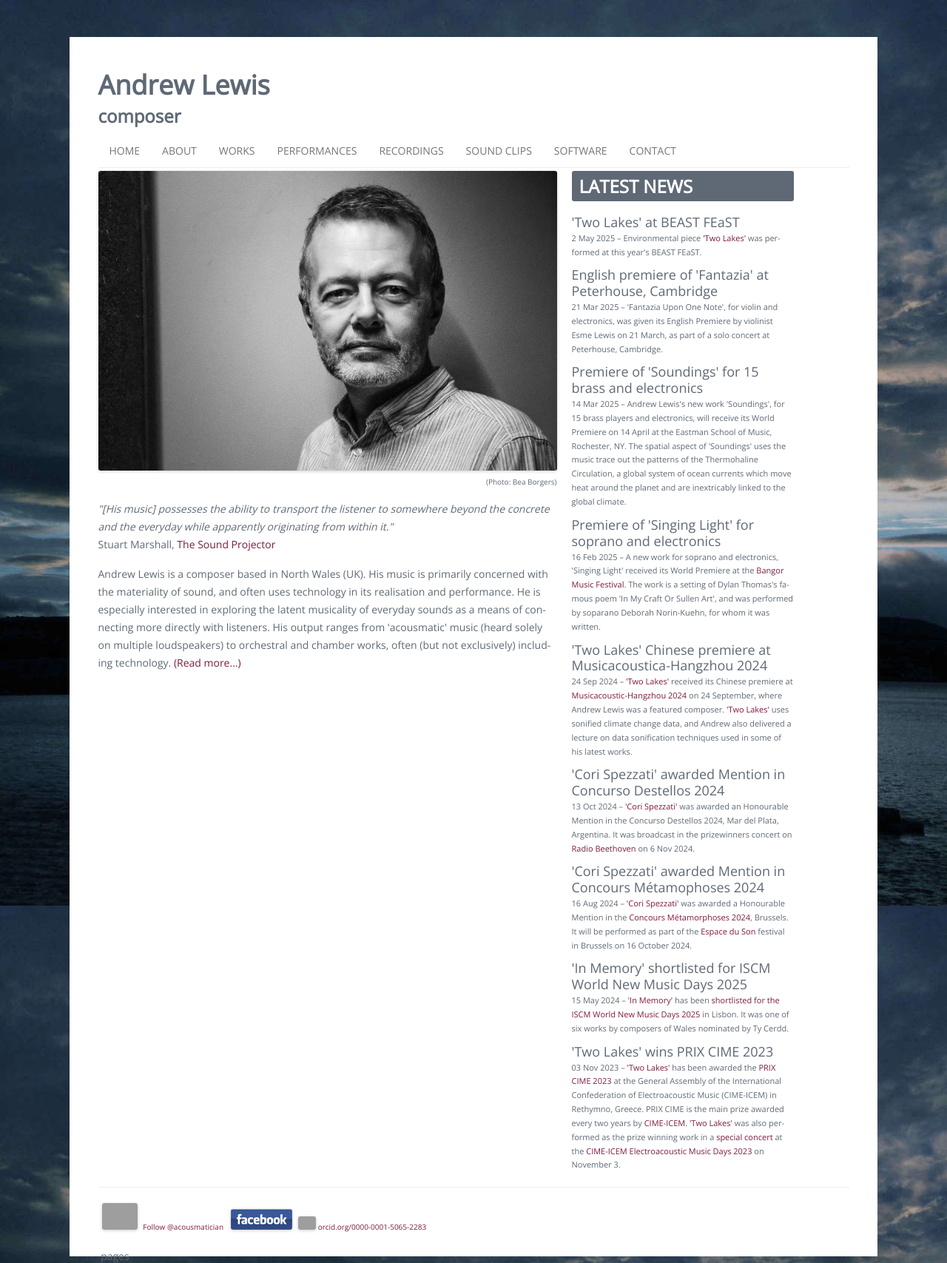
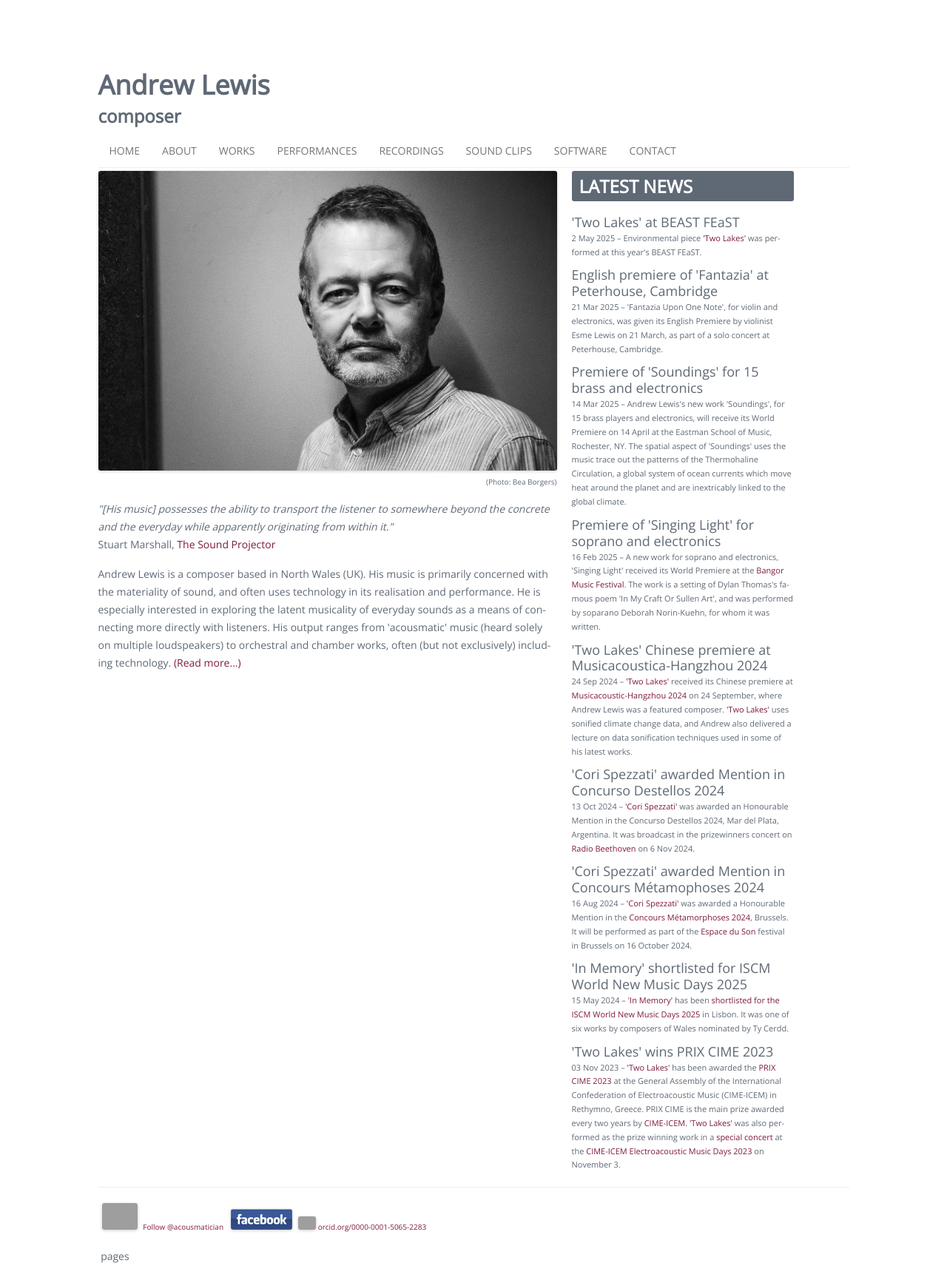
Before and after one commit to acousmatician/acousmatician.github.io, a Jekyll site: the page built from index.html, in a window 1280 px wide. Shown: the whole page at 74% size. Built offline with Jekyll 4.4.1, drawn with Linux system fonts in a browser that asks for light colours; nearby versions of some CDN libraries; library files that are not in the unit come from our copies; grey boxes are pictures that could not be loaded.

Commit message:
Update ALstyle26.css

```diff
--- a/css/ALstyle26.css
+++ b/css/ALstyle26.css
@@ -4,7 +4,7 @@ body, div, h1, h2, h3, h4, h5, h6, p, ul, ol, li, dl, dt, dd, img, form, fieldse
 }
 
 body { /* Default font size and colour */
-	background-image: url('../images/IMG_1365blue2.jpg');
+	background-image: none; /* url('../images/IMG_1365blue2.jpg'); */
 	color: #5f6975; /* Dark grey */
 	font-size: 14px;
 	line-height: 1.714285714;
```
